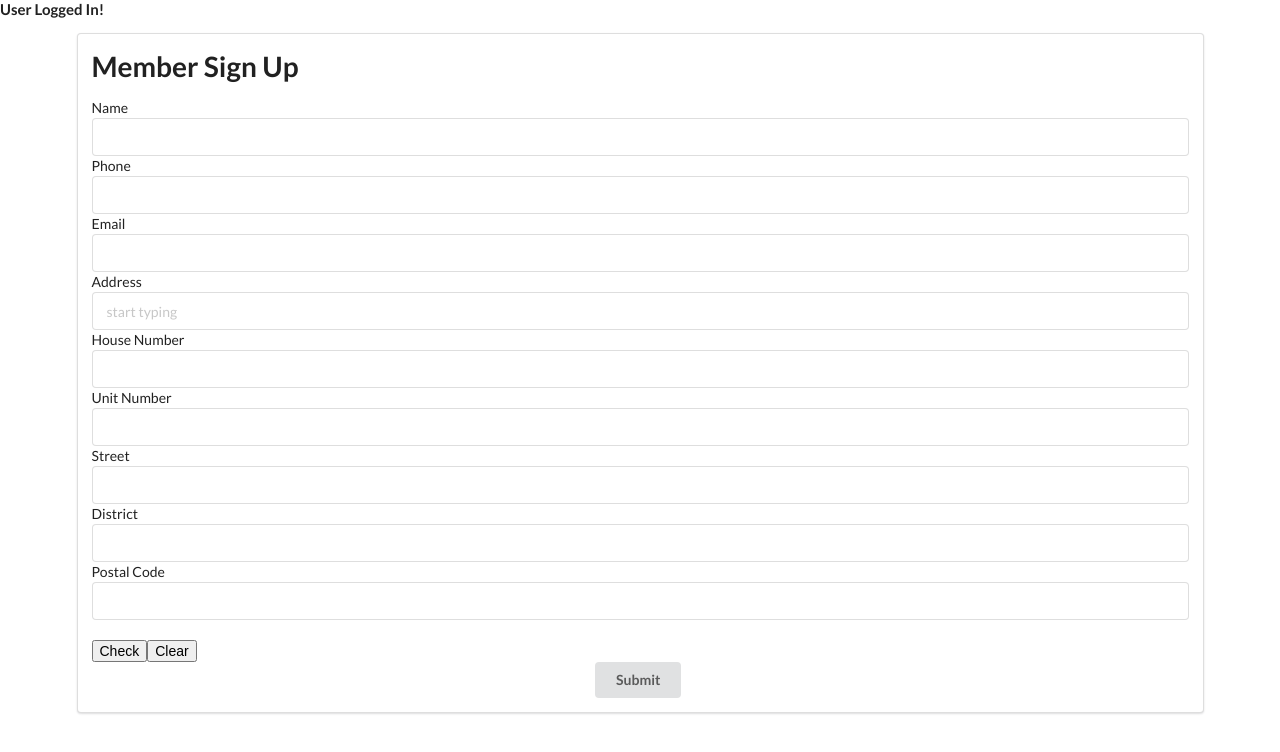
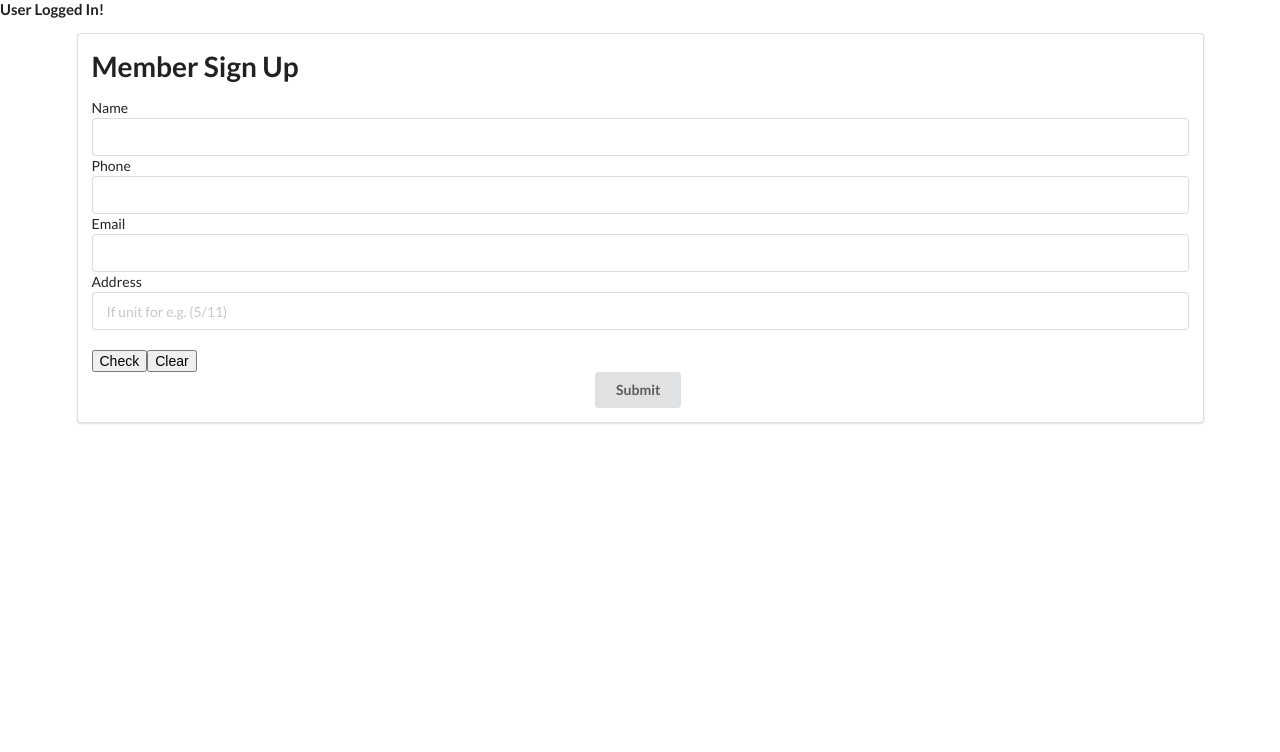
Before and after one commit to ABaulderstone/ASMO-project-frontend, a React (Create React App) app: page /customers in a window 1280 px wide. Shown: the top 752 px of the page. Built offline with nearby package versions, Linux system fonts and the light colour scheme; no server answers; sample sign-in values are in the browser's storage.

Commit message:
hid AddressInput

```diff
--- a/src/components/address/AddressInput.js
+++ b/src/components/address/AddressInput.js
@@ -13,7 +13,7 @@ class AddressInput extends Component {
 
   render() {
     return (
-      <div className="card">
+      <div className="card" style={{ display: "none" }}>
         <div className="card-body">
           <AddressItem
             label="House Number"
@@ -24,7 +24,7 @@ class AddressInput extends Component {
           />
           <AddressItem
             label="Unit Number"
-            id="unitNumber"
+            id="unit"
             value={this.props.unit}
             onChange={this.handleChange}
             placeholder=""
--- a/src/components/address/AddressSuggest.js
+++ b/src/components/address/AddressSuggest.js
@@ -8,7 +8,7 @@ class AddressSuggest extends Component {
         label="Address"
         value={this.props.query}
         onChange={this.props.onChange}
-        placeholder="start typing"
+        placeholder="If unit for e.g. (5/11)"
       />
     );
   }
```
